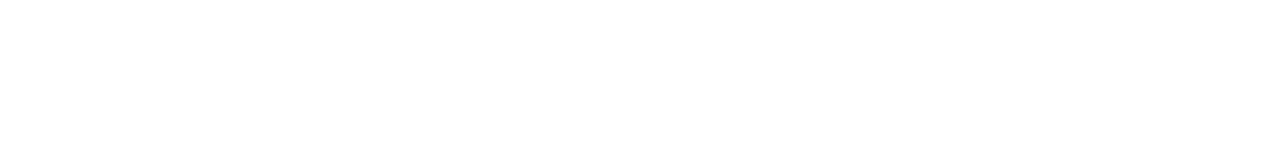
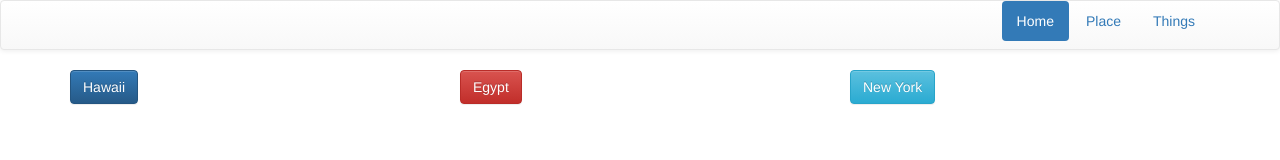
Before and after one commit to iamJRD/vacabootstrap, a plain HTML site: page index.html in a window 1280 px wide. Drawn offline with Linux system fonts and the light colour scheme.

Commit message:
Add navbar and columns

```diff
--- a/index.html
+++ b/index.html
@@ -7,6 +7,37 @@
     <title>Bootstrap Vacation</title>
   </head>
   <body>
+    <!-- NAVBAR -->
+    <div class="navbar navbar-default">
+      <div class = "container">
+        <ul class= "nav nav-pills pull-right">
+          <li class = "active"><a href = "#">Home</a></li>
+          <li><a href = "#">Place</a></li>
+          <li><a href = "#">Things</a></li>
+        </ul>
+      </div>
+    </div>
 
+    <!-- Columns -->
+  <div class = "container">
+    <div class = "row">
+
+
+      <div class ="col-sm-4">
+       <p class = "btn btn-primary">Hawaii</p>
+      </div>
+
+      <div class ="col-sm-4">
+        <p class = "btn btn-danger">Egypt</p>
+
+      </div>
+
+      <div class ="col-sm-4">
+        <p class = "btn btn-info">New York</p>
+
+      </div>
+
+    </div>
+   </div>
   </body>
 </html>
```
